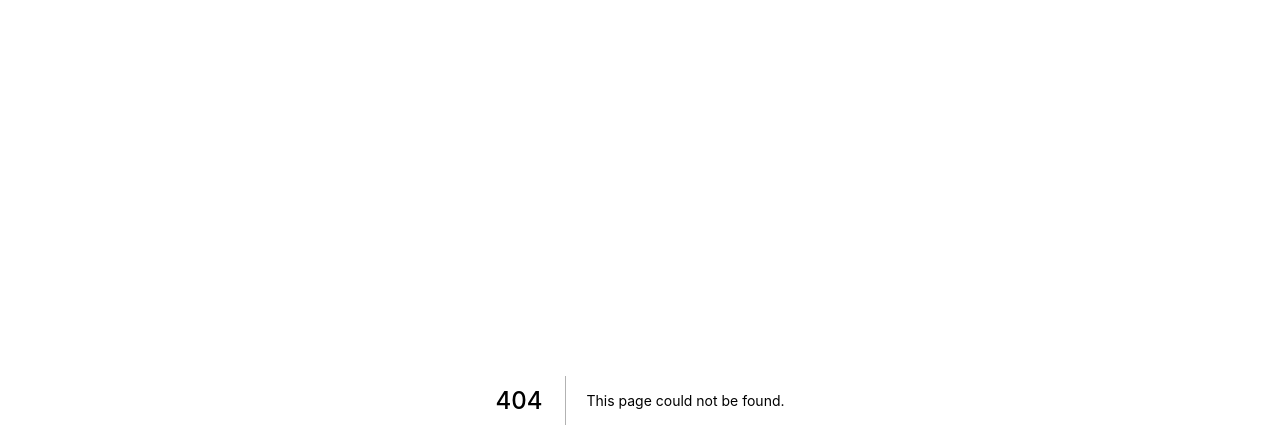
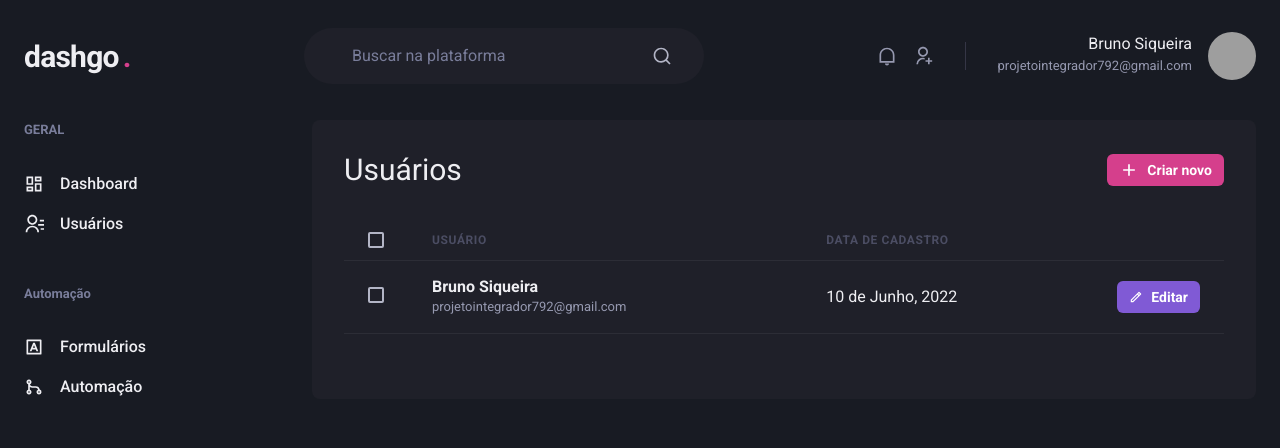
Before and after one commit to BrunoYottabyte/dashGo, a Next.js app: page /users in a window 1280 px wide. Before the commit this address had no page. Shown: the top 448 px of the page. Built offline with nearby package versions, Linux system fonts and the light colour scheme; grey boxes are pictures that could not be loaded.

Commit message:
Controle de Usuário | Front end

```diff
--- a/package.json
+++ b/package.json
@@ -13,9 +13,11 @@
     "@chakra-ui/react": "^2.2.1",
     "@emotion/react": "^11.9.0",
     "@emotion/styled": "^11.8.1",
+    "apexcharts": "^3.35.3",
     "framer-motion": "^6.3.11",
     "next": "12.1.6",
     "react": "18.1.0",
+    "react-apexcharts": "^1.4.0",
     "react-dom": "18.1.0",
     "react-icons": "^4.4.0"
   },
--- a/src/components/Header.tsx
+++ b/src/components/Header.tsx
@@ -18,6 +18,10 @@ export function Header() {
                     fontWeight="bold"
                     letterSpacing="tight"
                     w="64"
+                    _hover={{
+                         cursor: "pointer"
+                    }}
+                    onClick={() => document.body.classList.toggle('active')}
                >
                     dashgo
                     <Text
--- a/src/components/Sidebar.tsx
+++ b/src/components/Sidebar.tsx
@@ -1,4 +1,5 @@
-import { Box, Stack, Text, Link, Icon } from "@chakra-ui/react";
+import { Box, Stack, Text, Link as Li, Icon } from "@chakra-ui/react";
+import Link from "next/link";
 import { RiContactsLine, RiDashboardLine, RiGitMergeLine, RiInputMethodLine } from "react-icons/ri";
 
 export function Sidebar() {
@@ -8,28 +9,34 @@ export function Sidebar() {
         <Box>
           <Text fontWeight="bold" color="gray.400" fontSize="small">GERAL</Text>
           <Stack spacing="4" mt="8" align="stretch">
-            <Link display="flex" alignItems="center" >
-              <Icon as={RiDashboardLine} fontSize="20" />
-              <Text ml="4" fontWeight="medium">Dashboard</Text>
+            <Link href="/dashboard">
+              <Li display="flex" alignItems="center" >
+                <Icon as={RiDashboardLine} fontSize="20" />
+                <Text ml="4" fontWeight="medium">Dashboard</Text>
+              </Li>
             </Link>
-            <Link display="flex" alignItems="center" >
-              <Icon as={RiContactsLine} fontSize="20" />
-              <Text ml="4" fontWeight="medium">Usuários</Text>
+
+            <Link href="/users" >
+              <Li display="flex" alignItems="center" >
+                <Icon as={RiContactsLine} fontSize="20" />
+                <Text ml="4" fontWeight="medium">Usuários</Text>
+              </Li>
             </Link>
+
           </Stack>
         </Box>
 
         <Box>
           <Text fontWeight="bold" color="gray.400" fontSize="small">Automação</Text>
           <Stack spacing="4" mt="8" align="stretch">
-            <Link display="flex" alignItems="center" >
+            <Li display="flex" alignItems="center" >
               <Icon as={RiInputMethodLine} fontSize="20" />
               <Text ml="4" fontWeight="medium">Formulários</Text>
-            </Link>
-            <Link display="flex" alignItems="center" >
+            </Li>
+            <Li display="flex" alignItems="center" >
               <Icon as={RiGitMergeLine} fontSize="20" />
               <Text ml="4" fontWeight="medium">Automação</Text>
-            </Link>
+            </Li>
           </Stack>
         </Box>
       </Stack >
--- a/src/pages/_app.tsx
+++ b/src/pages/_app.tsx
@@ -1,6 +1,7 @@
 import { AppProps } from 'next/app'
 import { ChakraProvider } from "@chakra-ui/react"
 import { theme } from '../styles/theme'
+import "../styles/global.css";
 
 function MyApp({ Component, pageProps }: AppProps) {
   return (
--- a/src/pages/index.tsx
+++ b/src/pages/index.tsx
@@ -9,6 +9,7 @@ export default function SignIn() {
       align="center"
       justify="center"
     >
+
       <Flex
         as="form"
         width="100%"
--- /dev/null
+++ b/src/pages/users/index.tsx
@@ -0,0 +1,82 @@
+import { Box, Flex, Heading, Button, Icon, Table, Thead, Tr, Th, Checkbox, Tbody, Td, Text } from "@chakra-ui/react";
+import Head from "next/head";
+import { RiAddLine, RiPencilLine } from "react-icons/ri";
+import { Header } from "../../components/Header";
+import { Sidebar } from "../../components/Sidebar";
+
+export default function UserList() {
+     return (
+          <Box>
+               <Head>
+                    <title>Users</title>
+               </Head>
+               <Header />
+               <Flex
+                    w="100%"
+                    my="6"
+                    maxWidth={1480}
+                    mx="auto"
+                    px="6"
+               >
+                    <Sidebar />
+
+                    <Box flex="1" borderRadius="8" bg="gray.800" p="8">
+                         <Flex mb="8" justify="space-between" align="center">
+                              <Heading size="lg" fontWeight="normal">
+                                   Usuários
+                              </Heading>
+
+                              <Button
+                                   as="a"
+                                   size="sm"
+                                   fontSize="sm"
+                                   colorScheme="pink"
+                                   leftIcon={<Icon fontSize="20" as={RiAddLine} />}
+                              >
+                                   Criar novo
+                              </Button>
+                         </Flex>
+
+                         <Table colorScheme="whiteAlpha">
+                              <Thead>
+                                   <Tr>
+                                        <Th px="6" color="gray.300" width="8" >
+                                             <Checkbox colorScheme="pink" />
+                                        </Th>
+                                        <Th>Usuário</Th>
+                                        <Th>Data de Cadastro</Th>
+                                        <Th w="8" />
+                                   </Tr>
+                              </Thead>
+                              <Tbody>
+                                   <Tr>
+                                        <Td px="6">
+                                             <Checkbox colorScheme="pink" />
+                                        </Td>
+
+                                        <Td>
+                                             <Box>
+                                                  <Text fontWeight="bold" >Bruno Siqueira</Text>
+                                                  <Text color="gray.300" fontSize="small" >projetointegrador792@gmail.com</Text>
+                                             </Box>
+                                        </Td>
+                                        <Td>10 de Junho, 2022</Td>
+                                        <Td>
+                                             <Button
+                                                  as="a"
+                                                  size="sm"
+                                                  fontSize="sm"
+                                                  colorScheme="purple"
+                                                  leftIcon={<Icon as={RiPencilLine} />}
+                                             >
+                                                  Editar
+                                             </Button>
+                                        </Td>
+                                   </Tr>
+                              </Tbody>
+                         </Table>
+                    </Box>
+               </Flex>
+          </Box>
+     )
+}
--- /dev/null
+++ b/src/styles/global.css
@@ -0,0 +1,54 @@
+*{
+     transition: all 0.4s 0.4s ease;
+}
+body::before{
+     content: "";
+     width: 10vw;
+     height: 10vw;
+     border-radius: max(100vw, 100vw);
+     background-color: rgb(255, 255, 255);
+     position: fixed;
+     z-index: -1;
+
+     transform: scale(0);
+     transition: all 1.5s ease-in-out;
+     left: -5vw;
+     bottom: -5vw;
+     transform-origin: bottom bottom;
+}
+
+body.active::before{
+     transform: scale(25);
+}
+
+body .box{
+     position: relative;
+     width: 100%;
+     height: 100%;
+     overflow: hidden;
+     z-index: 1;
+}
+
+body .box::before{
+     content: "";
+     position: absolute;
+     z-index: -1;
+     width: 5vw;
+     height: 5vw;
+     border-radius: max(100vw, 100vw);
+     transform: scale(0);
+     background-color: rgb(238, 236, 236);
+     left: -5vw;
+     bottom: -5vw;
+     transition: all 0.6s 0.6s ease;
+}
+
+body.active .box::before {
+     content: "";
+     transform: scale(20);
+
+}
+
+body.active .box {
+     box-shadow: -10px 10px 5px rgba(0,0,0,0.2);
+}
```
Also changed, not shown: src/pages/dashboard.tsx (+89 -5 lines), 1 other file (tests, documents, lock files or other folders).
